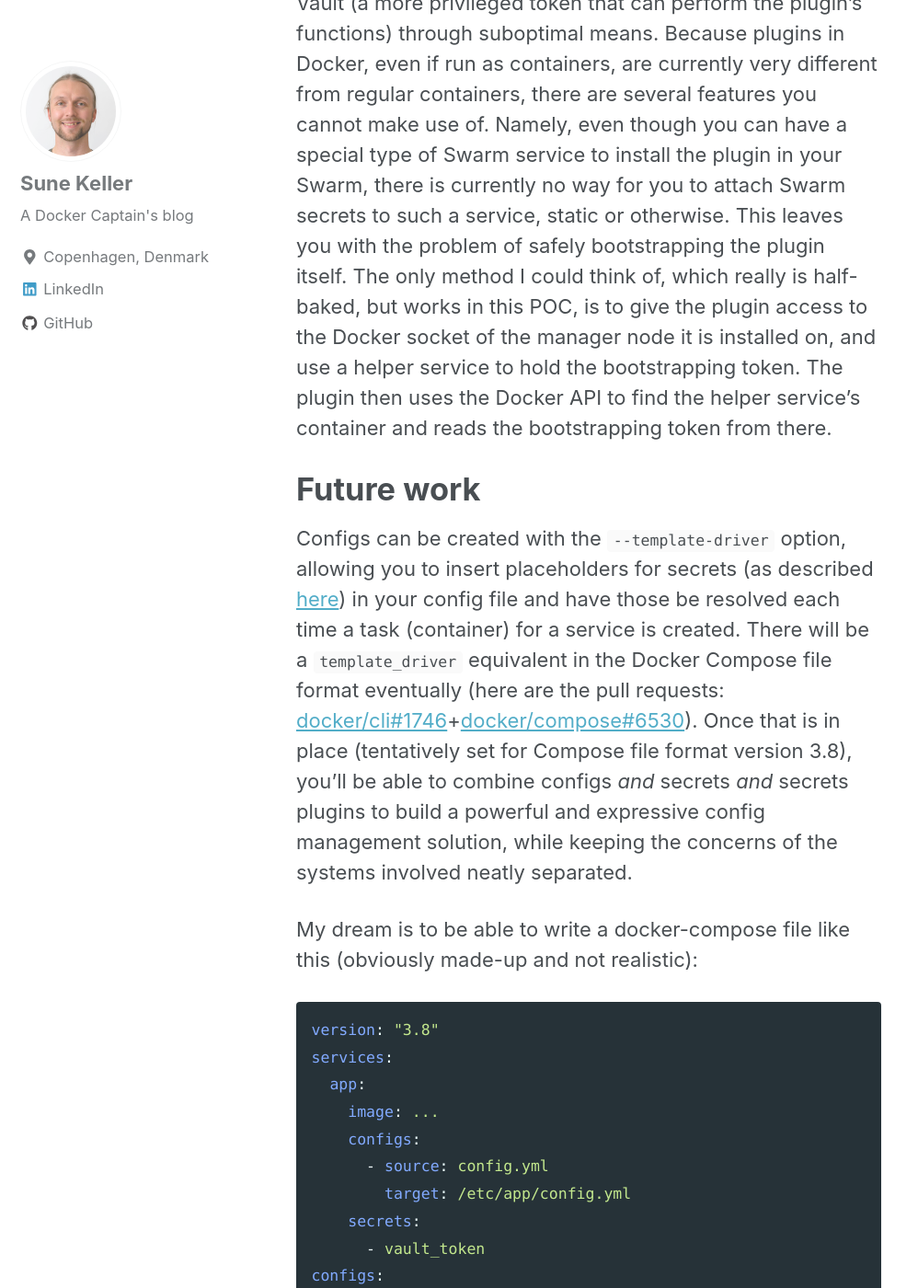
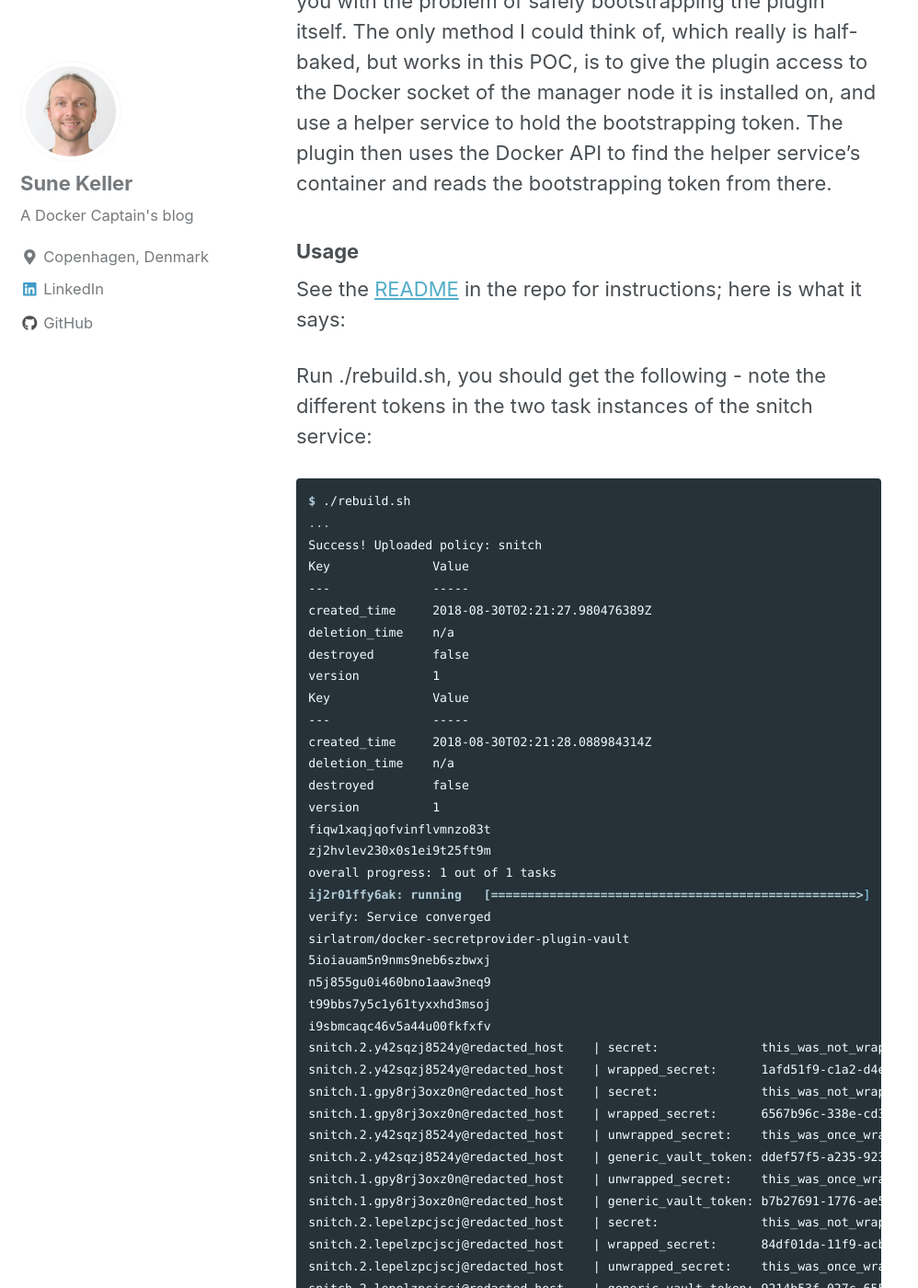
Before and after one commit to sirlatrom/blog.sunekeller.dk, a Jekyll site: the page built from _posts/2019-04-05-vault-swarm-plugin-poc.md, in a window 1280 px wide and 1400 px high, scrolled down 7573 px. Shown: the whole window at 92% size, without its empty margins (0-998 px from the left). Built offline with Jekyll 4.4.1, drawn with Linux system fonts in a browser that asks for light colours; nearby versions of some CDN libraries; comment, search, counter and statistics services are not loaded; some of the changed text lies outside the part shown.

Commit message:
Copy example runthrough from plugin's README

````diff
--- a/_posts/2019-04-05-vault-swarm-plugin-poc.md
+++ b/_posts/2019-04-05-vault-swarm-plugin-poc.md
@@ -114,8 +114,9 @@ The plugin works like this:
     1. Use that token to read a [generic key/value secret](https://www.vaultproject.io/api/secret/kv/kv-v2.html) from a specified path, and _optionally_:
         1. Return a specific field inside that path
         2. JSON-encode the returned value
+        {:.lower_roman_list}
     2. Optionally use response wrapping to deliver the returned value
-
+    {:.lower_alpha_list}
 The source code for the proof of concept plugin is available on [GitLab](https://gitlab.com/sirlatrom/docker-secretprovider-plugin-vault/).
 
 ### A complication
@@ -135,11 +136,63 @@ Until Docker 19.03, you cannot use response wrapping with the plugin. It goes wi
 
 Also, the plugin currently relies on getting its _own_ access to Vault (a more privileged token that can perform the plugin's functions) through suboptimal means. Because plugins in Docker, even if run as containers, are currently very different from regular containers, there are several features you cannot make use of. Namely, even though you can have a special type of Swarm service to install the plugin in your Swarm, there is currently no way for you to attach Swarm secrets to such a service, static or otherwise. This leaves you with the problem of safely bootstrapping the plugin itself. The only method I could think of, which really is half-baked, but works in this POC, is to give the plugin access to the Docker socket of the manager node it is installed on, and use a helper service to hold the bootstrapping token. The plugin then uses the Docker API to find the helper service's container and reads the bootstrapping token from there.
 
+### Usage
+
+See the [README](https://gitlab.com/sirlatrom/docker-secretprovider-plugin-vault/blob/master/README.md) in the repo for instructions; here is what it says:
+
+Run ./rebuild.sh, you should get the following - note the different tokens in the two task instances of the snitch service:
+
+```console
+$ ./rebuild.sh
+...
+Success! Uploaded policy: snitch
+Key              Value
+---              -----
+created_time     2018-08-30T02:21:27.980476389Z
+deletion_time    n/a
+destroyed        false
+version          1
+Key              Value
+---              -----
+created_time     2018-08-30T02:21:28.088984314Z
+deletion_time    n/a
+destroyed        false
+version          1
+fiqw1xaqjqofvinflvmnzo83t
+zj2hvlev230x0s1ei9t25ft9m
+overall progress: 1 out of 1 tasks
+ij2r01ffy6ak: running   [==================================================>]
+verify: Service converged
+sirlatrom/docker-secretprovider-plugin-vault
+5ioiauam5n9nms9neb6szbwxj
+n5j855gu0i460bno1aaw3neq9
+t99bbs7y5c1y61tyxxhd3msoj
+i9sbmcaqc46v5a44u00fkfxfv
+snitch.2.y42sqzj8524y@redacted_host    | secret:              this_was_not_wrapped
+snitch.2.y42sqzj8524y@redacted_host    | wrapped_secret:      1afd51f9-c1a2-d4ec-8ceb-8e043b77b53a
+snitch.1.gpy8rj3oxz0n@redacted_host    | secret:              this_was_not_wrapped
+snitch.1.gpy8rj3oxz0n@redacted_host    | wrapped_secret:      6567b96c-338e-cd3b-e9bc-67c65597fd0f
+snitch.2.y42sqzj8524y@redacted_host    | unwrapped_secret:    this_was_once_wrapped
+snitch.2.y42sqzj8524y@redacted_host    | generic_vault_token: ddef57f5-a235-923c-4e7c-0a519d307f10
+snitch.1.gpy8rj3oxz0n@redacted_host    | unwrapped_secret:    this_was_once_wrapped
+snitch.1.gpy8rj3oxz0n@redacted_host    | generic_vault_token: b7b27691-1776-ae52-ffc3-b6a59152d12f
+snitch.2.lepelzpcjscj@redacted_host    | secret:              this_was_not_wrapped
+snitch.2.lepelzpcjscj@redacted_host    | wrapped_secret:      84df01da-11f9-acba-0373-89bd1f161798
+snitch.2.lepelzpcjscj@redacted_host    | unwrapped_secret:    this_was_once_wrapped
+snitch.2.lepelzpcjscj@redacted_host    | generic_vault_token: 9214b53f-027c-6552-a0a9-1b18783550d1
+snitch.1.edwdvkmvpbke@redacted_host    | secret:              this_was_not_wrapped
+snitch.1.edwdvkmvpbke@redacted_host    | wrapped_secret:      df1714e1-a1b6-07eb-10c1-7e1ba4e73022
+snitch.1.edwdvkmvpbke@redacted_host    | unwrapped_secret:    this_was_once_wrapped
+snitch.1.edwdvkmvpbke@redacted_host    | generic_vault_token: bedf29d5-fbdd-6085-7809-f113078c66b1
+...
+```
+
 # Future work
 
 Configs can be created with the `--template-driver` option, allowing you to insert placeholders for secrets (as described [here]({% post_url 2018-04-01-docker-18-03-config-and-secret-templating %})) in your config file and have those be resolved each time a task (container) for a service is created. There will be a `template_driver` equivalent in the Docker Compose file format eventually (here are the pull requests: [docker/cli#1746](https://github.com/docker/cli/pull/1746)+[docker/compose#6530](https://github.com/docker/compose/issues/6530)). Once that is in place (tentatively set for Compose file format version 3.8), you'll be able to combine configs _and_ secrets _and_ secrets plugins to build a powerful and expressive config management solution, while keeping the concerns of the systems involved neatly separated.
 
 My dream is to be able to write a docker-compose file like this (obviously made-up and not realistic):
+
 ```yaml
 version: "3.8"
 services:
--- a/assets/css/main.scss
+++ b/assets/css/main.scss
@@ -13,3 +13,6 @@
 .lower_alpha_list {
     list-style-type: lower-alpha;
 }
+div.highlighter-rouge {
+    font-size: 0.6em;
+}
````
